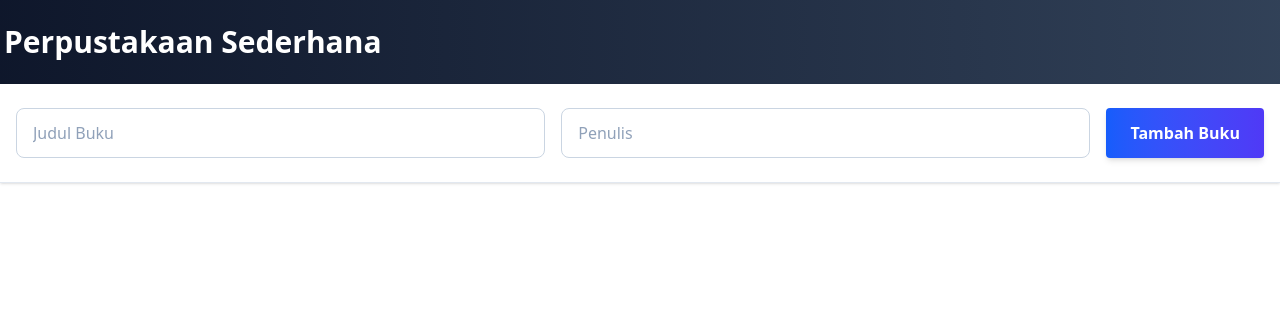
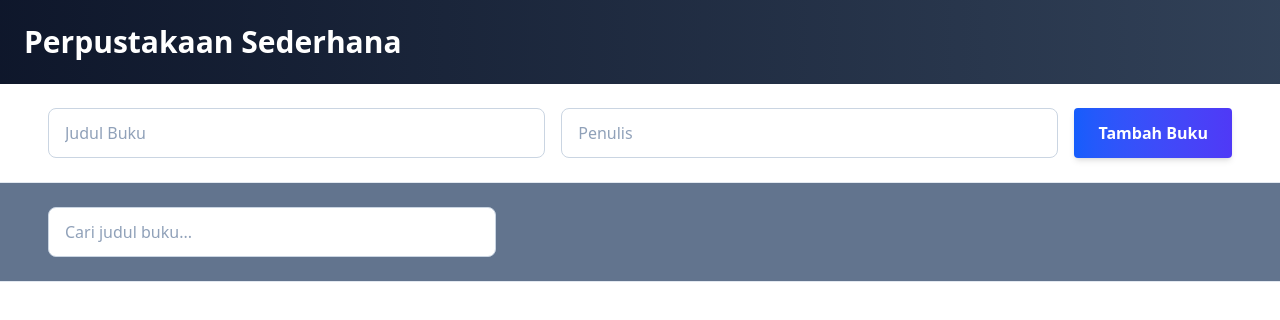
Before and after one commit to Indrawan-maker/my-perpus, a React (Vite) app: page / in a window 1280 px wide. Shown: the top 320 px of the page. Built offline with nearby package versions, Linux system fonts and the light colour scheme.

Commit message:
feat: cari judul buku

```diff
--- a/src/App.jsx
+++ b/src/App.jsx
@@ -2,6 +2,7 @@ import Header from './components/Header'
 import BookList from './components/BookList'
 import { useEffect, useState } from 'react'
 import AddBookForm from './components/AddBookForm'
+import SearchBook from './components/SearchBook'
 
 function App() {
 
@@ -10,23 +11,22 @@ function App() {
     return savedBook ? JSON.parse(savedBook) : []
   })
 
+  const [query, setQuery] = useState('')
+
   useEffect(() => {
     localStorage.setItem('books', JSON.stringify(books))
   },[books])
-// pr tambahkan styling sebagus mungkin
-// // dan tambahkan gambar buku
-//   useEffect(() => {
-//     const sampleBooks = [
-//         {title:"Hujan", author: "Tere Liye"},
-//       {title:"Atomic Habits", author: "James Clear"},
-//         {title:"How to Wins Friend", author: "Dale Carneige"}
-//     ]
-//     setBooks(sampleBooks)
-//   },[])
 
   const AddBook = (book) => {
     setBooks([...books, book])
   }
+
+
+
+// handle pencarian lower cases semua
+  const filteredBooks = books.filter((book) =>
+    book.title.toLowerCase().includes(query.toLowerCase())
+  )
 
   return (
   <>
@@ -35,7 +35,11 @@ function App() {
     <AddBookForm
     onAdd={AddBook}
     />
-    <BookList books={books}/>
+    <SearchBook
+    query={query}
+    setQuery={setQuery}
+    />
+    <BookList books={filteredBooks}/>
     </div>
     </>
   )
--- a/src/components/AddBookForm.jsx
+++ b/src/components/AddBookForm.jsx
@@ -15,7 +15,7 @@ export default function AddBookForm({ onAdd }){
 
     return (
         <div className='bg-white shadow-sm border-b border-slate-200'>
-            <div className='container mx-auto px-4  py-6'>
+            <div className='container mx-auto px-12  py-6'>
             <form onSubmit={handleSubmit}>
                 <div className='flex flex-col sm:flex-row gap-4'>
                     <div className='flex-1'>
@@ -47,5 +47,4 @@ export default function AddBookForm({ onAdd }){
                     </div>
         </div>
     )
-
 }
--- a/src/components/BookList.jsx
+++ b/src/components/BookList.jsx
@@ -1,6 +1,6 @@
 export default function BookList({ books }) {
     return (
-        <div className="container mx-auto px-6 py-8">
+        <div className="container mx-auto px-12 py-8">
             <div className="grid grid-cols-3 gap-6">
             {books.map((book, index) =>
             (
--- a/src/components/Header.jsx
+++ b/src/components/Header.jsx
@@ -3,7 +3,7 @@
 export default function() {
     return (
         <header className="bg-gradient-to-r from-slate-900 to-slate-700 text-white shadow-lg">
-            <div className="container mx-auto px-1 py-6">
+            <div className="container mx-auto px-6 py-6">
                 <h1 className="text-3xl font-bold bg-gradient-to-r bg-clip-text text-white">Perpustakaan Sederhana</h1>
             </div>
         </header>
--- /dev/null
+++ b/src/components/SearchBook.jsx
@@ -0,0 +1,20 @@
+export default function SearchBook({ query, setQuery}) {
+    return (
+        <>
+        <div className="bg-slate-500 border-b border-slate-200 ">
+            <div className="container mx-auto px-12 py-6">
+                <div className="relative max-w-md">
+                    <input
+                    type="text"
+                    placeholder="Cari judul buku..."
+                    value={query}
+                    onChange={(e) => setQuery(e.target.value)}
+                    className="w-full px-4 pr-4 py-3 border border-slate-300 rounded-lg
+                    focus:ring-2 focus:ring-blue-500 focus:border-blue-500 transition-all duration-200 placeholder-slate-400 bg-white"
+                    />
+                </div>
+            </div>
+        </div>
+        </>
+    )
+}
```
